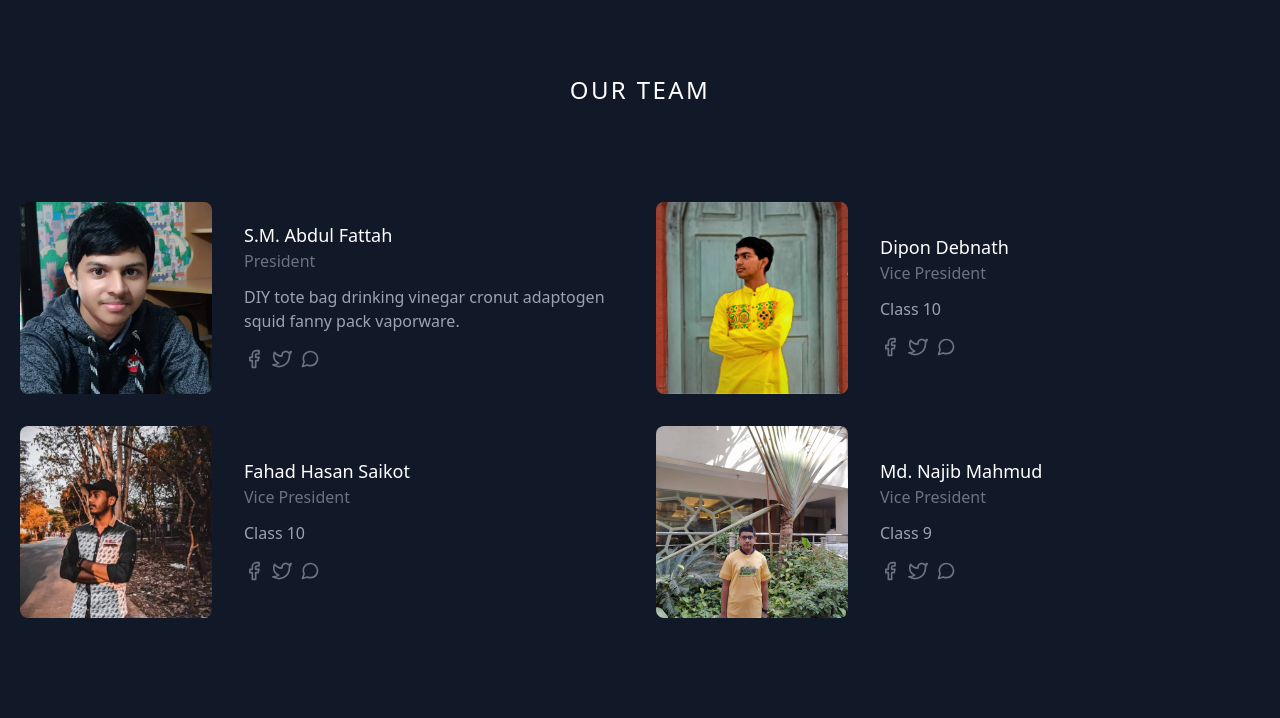
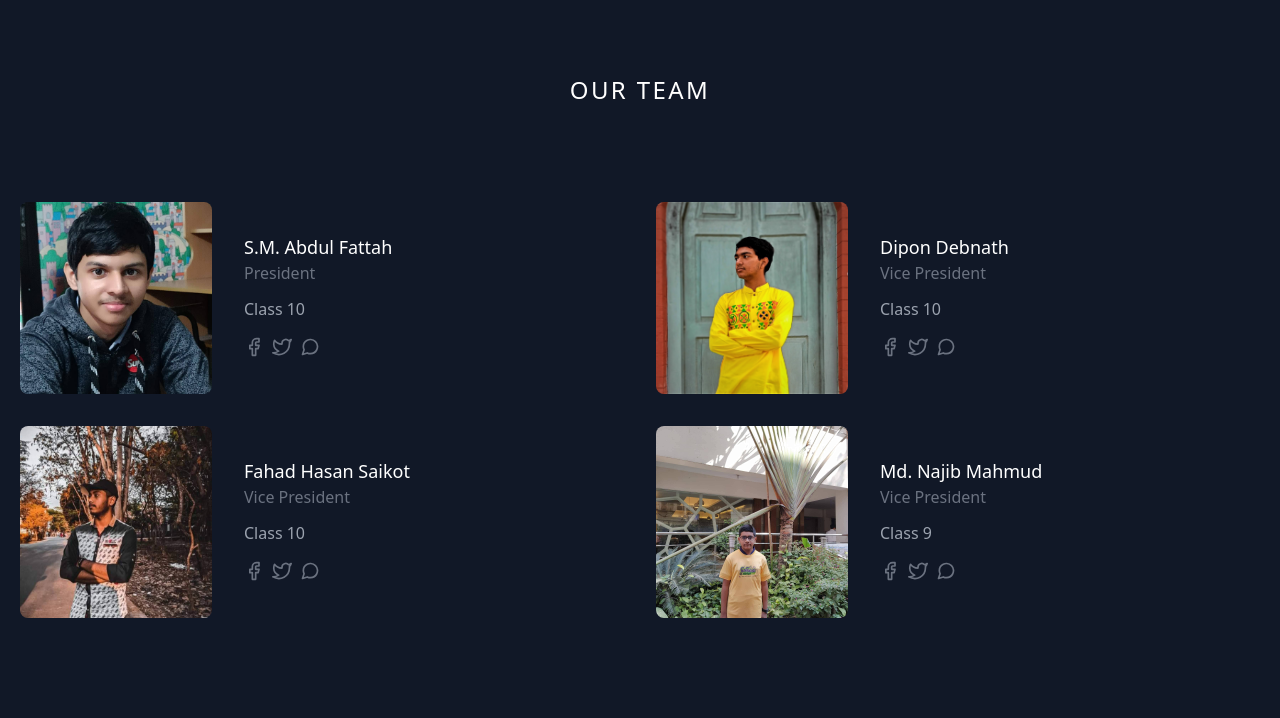
Before and after one commit to Jirajin/KZS-Science-Club, a plain HTML site: page executives.html in a window 1280 px wide. Shown: the part 82-800 px from the top of the page. Drawn offline with nearby package versions, Linux system fonts and the light colour scheme.

Commit message:
update executives.html

```diff
--- a/executives.html
+++ b/executives.html
@@ -56,7 +56,7 @@
             <div class="flex-grow sm:pl-8">
               <h2 class="title-font font-medium text-lg text-white">S.M. Abdul Fattah</h2>
               <h3 class="text-gray-500 mb-3">President</h3>
-              <p class="mb-4">DIY tote bag drinking vinegar cronut adaptogen squid fanny pack vaporware.</p>
+              <p class="mb-4"> Class 10 </p>
               <span class="inline-flex">
                 <a class="text-gray-500">
                   <svg fill="none" stroke="currentColor" stroke-linecap="round" stroke-linejoin="round" stroke-width="2" class="w-5 h-5" viewBox="0 0 24 24">
```
